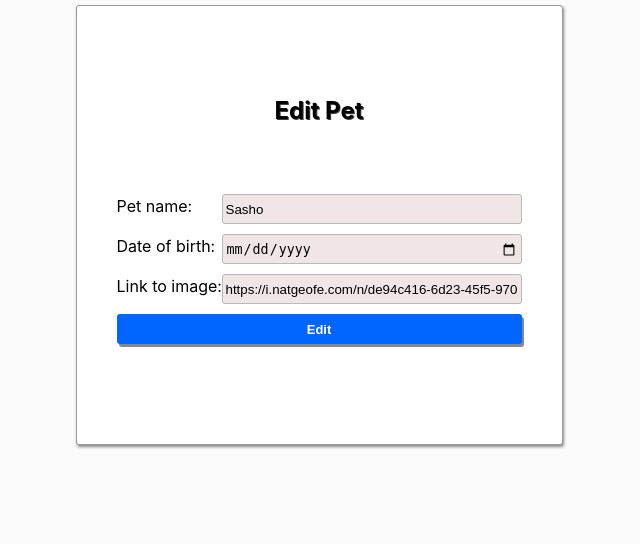
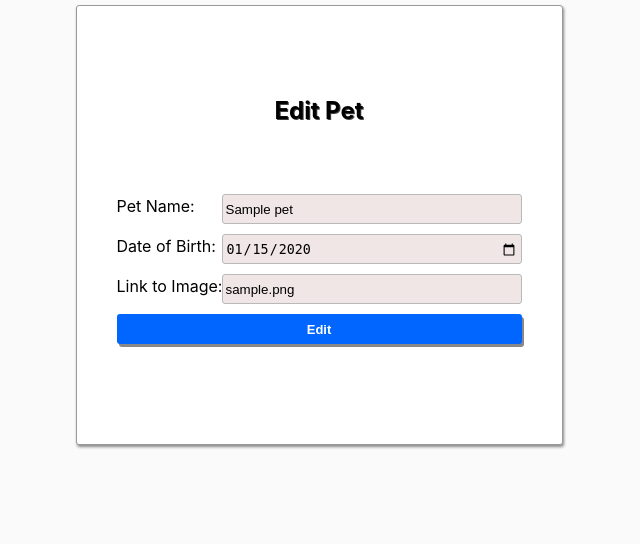
Before and after one commit to vanya-koleva/petstagram, a Django app: a page that uses petstagram/templates/pets/pet-edit-page.html in a window 1280 px wide. Shown: the part 145-689 px from the top of the page, without its empty margins (321-961 px from the left). Run offline with Django 5.2, Linux system fonts and the light colour scheme; tables that the repository leaves empty hold one stand-in row (values such as "Sample post").

Commit message:
Add a solution

```diff
--- a/petstagram/pets/views.py
+++ b/petstagram/pets/views.py
@@ -1,7 +1,7 @@
 from django.http import HttpResponse, HttpRequest
 from django.shortcuts import render, redirect
 
-from pets.forms import PetCreateForm
+from pets.forms import PetCreateForm, PetEditForm
 from pets.models import Pet
 
 
@@ -32,7 +32,19 @@ def pet_details_view(request: HttpRequest, username: str, pet_slug: str) -> Http
 
 
 def pet_edit_view(request: HttpRequest, username: str, pet_slug: str) -> HttpResponse:
-    return render(request, 'pets/pet-edit-page.html')
+    pet = Pet.objects.get(slug=pet_slug)
+    form = PetEditForm(request.POST or None, instance=pet)
+
+    if request.method == 'POST' and form.is_valid():
+        form.save()
+        return redirect('pet-details', username=username, pet_slug=pet_slug)
+
+    context = {
+        'form': form,
+        'pet': pet,
+    }
+
+    return render(request, 'pets/pet-edit-page.html', context)
 
 
 def pet_delete_view(request: HttpRequest, username: str, pet_slug: str) -> HttpResponse:
--- a/petstagram/templates/pets/pet-edit-page.html
+++ b/petstagram/templates/pets/pet-edit-page.html
@@ -6,21 +6,9 @@
     <div class="edit-delete edit-photo">
         <h2>Edit Pet</h2>
         <!-- Start Edit Pet From -->
-        <form action="">
-            <p>
-                <label for="pet-name">Pet name: </label>
-                <input type="text" placeholder="Name" value="Sasho">
-            </p>
-            <p>
-                <label for="pet-date">Date of birth: </label>
-                <input type="date">
-            </p>
-            <p>
-                <label for="pet-image">Link to image: </label>
-                <input type="text" placeholder="Link to image"
-                       value="https://i.natgeofe.com/n/de94c416-6d23-45f5-9708-e8d56289268e/naturepl_01132178.jpg?w=636&h=631"
-                       alt="pet image">
-            </p>
+        <form method="post">
+            {% csrf_token %}
+            {{ form.as_p }}
             <!-- Edit Pet Button -->
             <button class="edit-btn" type="submit">Edit</button>
         </form>
```
Also changed, not shown: petstagram/templates/pets/pet-details-page.html (+5 -5 lines).
